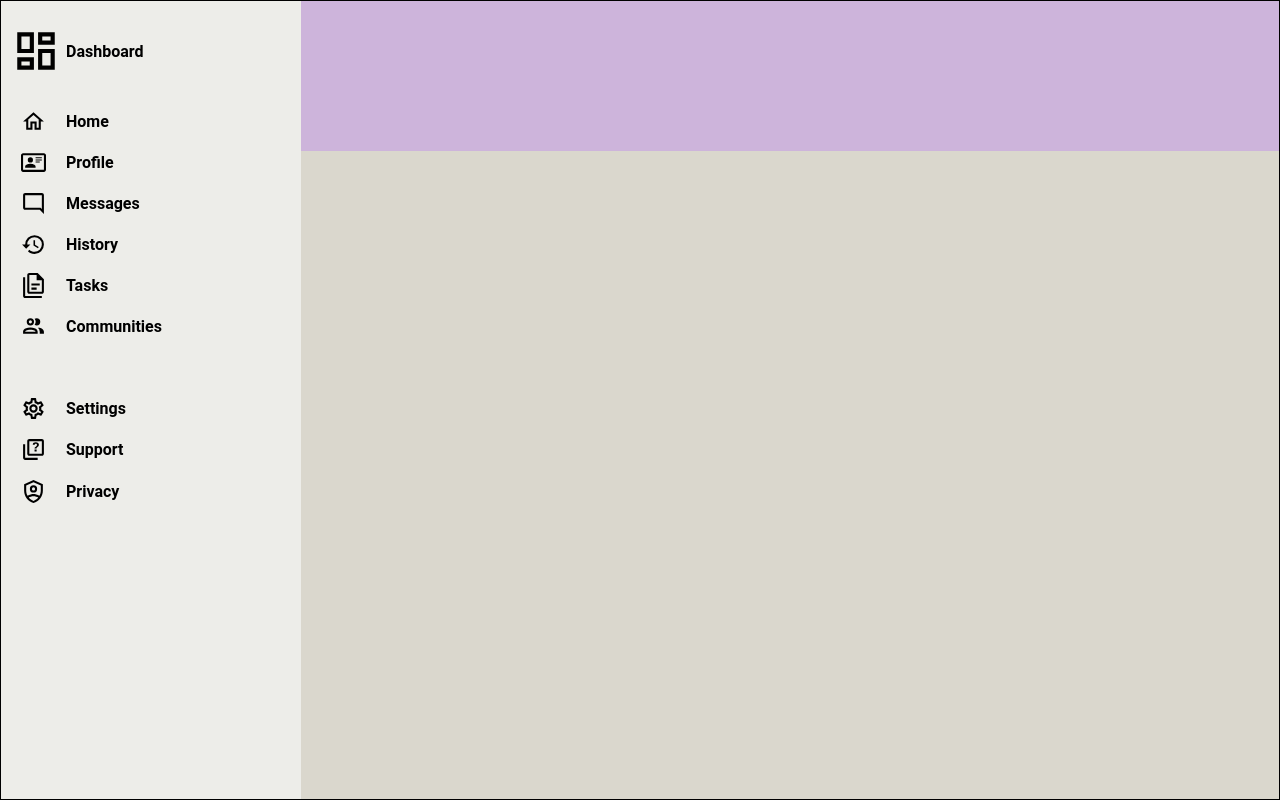
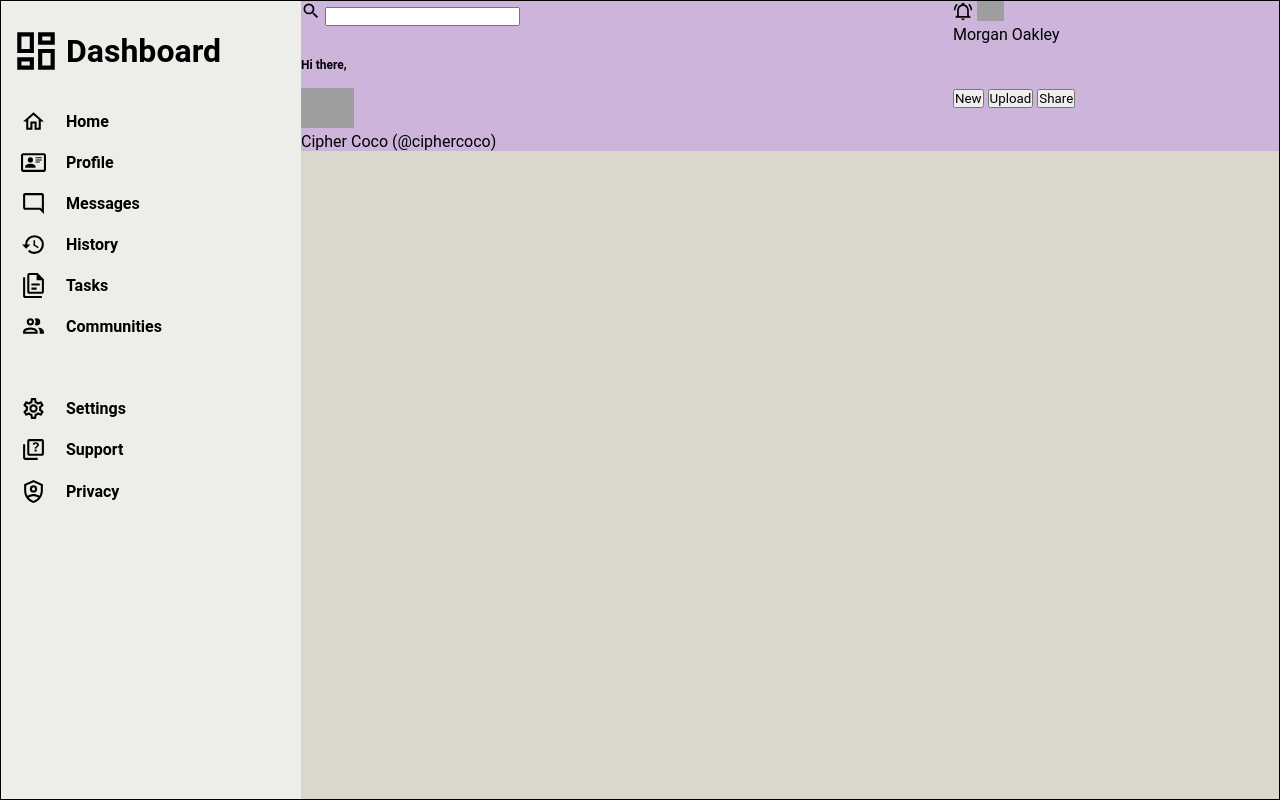
Before and after one commit to CocoJL/Admin-Dashboard, a plain HTML site: page assets/index.html in a window 1280 px wide. Drawn offline with Linux system fonts and the light colour scheme; grey boxes are pictures that could not be loaded.

Commit message:
basic upperpanel visual

```diff
--- a/assets/css/style.css
+++ b/assets/css/style.css
@@ -62,6 +62,7 @@ main {
   align-items: center;
   margin-left: 20px;
   gap: 20px;
+  font-size: 1rem;
 }
 
 .dashboard .header {
@@ -71,6 +72,7 @@ main {
   align-items: center;
   margin-left: 10px;
   gap: 5px;
+  font-size: 2rem;
 }
 
 .dashboard .home {
@@ -111,10 +113,46 @@ main {
 /* Upperpanel */
 
 .upperpanel {
+  display: grid;
+  grid-template-rows: 1fr 30px 1fr;
+  grid-template-columns: 1fr 0.5fr;
   background-color: #cdb4db;
   grid-area: upper;
+  grid-template-areas:
+    "search notification"
+    "hi ."
+    "name buttons";
 }
 
+.upperpanel .search {
+  grid-area: search;
+}
+
+.upperpanel .search img {
+  max-height: 20px;
+}
+
+.upperpanel .notification img {
+  max-height: 20px;
+}
+
+.upperpanel .hi {
+  grid-area: hi;
+  font-size: 12px;
+  font-weight: 600;
+}
+
+.upperpanel .name {
+  grid-area: name;
+}
+
+.upperpanel .name img {
+  max-height: 40px;
+}
+
+.upperpanel .buttons {
+  grid-area: buttons;
+}
 /* Upperpanel */
 
 .mainpanel {
--- a/assets/index.html
+++ b/assets/index.html
@@ -8,7 +8,29 @@
   </head>
   <body>
     <main>
-      <div class="upperpanel"></div>
+      <div class="upperpanel">
+        <div class="search">
+          <img src="images/magnify.svg" alt="" />
+          <input type="text" />
+        </div>
+        <div class="notification">
+          <img src="images/notification.svg" alt="" />
+          <img src="images/User.jpg" alt="" />
+          <p>Morgan Oakley</p>
+        </div>
+        <div class="hi">
+          <p>Hi there,</p>
+        </div>
+        <div class="name">
+          <img src="images/User.jpg" alt="" />
+          <p>Cipher Coco (@ciphercoco)</p>
+        </div>
+        <div class="buttons">
+          <button>New</button>
+          <button>Upload</button>
+          <button>Share</button>
+        </div>
+      </div>
       <div class="dashboard">
         <div class="header">
           <img src="images/dashboard.svg" alt="" />
```
